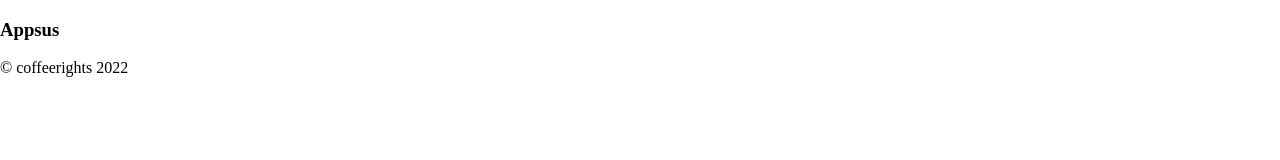
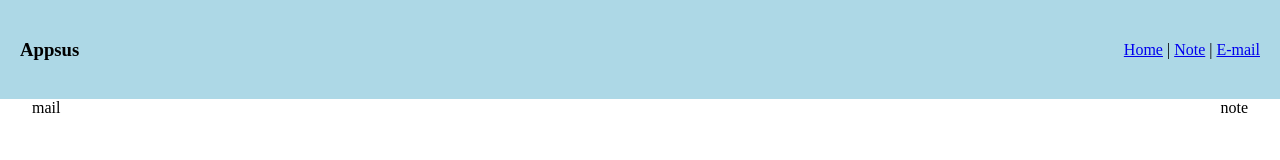
Before and after one commit to eyalyosi/Appsus, a plain HTML site: page index.html in a window 1280 px wide. Drawn offline with Linux system fonts and the light colour scheme.

Commit message:
home-page

```diff
--- /dev/null
+++ b/css/basic/header.css
@@ -0,0 +1,7 @@
+.app-header {
+    background-color: lightblue;
+}
+
+.main-header {
+    padding: 20px;
+}
--- a/css/basic/helper.css
+++ b/css/basic/helper.css
@@ -0,0 +1,11 @@
+.flex {
+    display: flex;
+}
+
+.space {
+    justify-content: space-between;
+}
+
+.align {
+    align-items: center;
+}
--- a/css/basic/layout.css
+++ b/css/basic/layout.css
@@ -0,0 +1,4 @@
+.main-layout {
+    width: 95vw;
+    margin: 0 auto;
+}
--- a/css/main.css
+++ b/css/main.css
@@ -5,6 +5,8 @@
 @import 'basic/helper.css';
 @import 'basic/layout.css';
 @import 'basic/vars.css';
+@import 'basic/header.css';
+
 
 /* apps */
 
--- /dev/null
+++ b/js/apps/mail/pages/mail-app.cmp.js
@@ -0,0 +1,14 @@
+
+    export default {
+    template:`
+    <h1>mail</h1>
+    `,
+    data() {
+        return {
+
+        }
+    },
+    created(){},
+    methods:{},
+    computed:{},
+    }
--- /dev/null
+++ b/js/apps/note-app/pages/note-app.cmp.js
@@ -0,0 +1,11 @@
+export default {
+  template: `
+<h1>note</h1>
+`,
+  data() {
+    return {};
+  },
+  created() {},
+  methods: {},
+  computed: {},
+};
--- a/js/cmps/app-header.cmp.js
+++ b/js/cmps/app-header.cmp.js
@@ -1,15 +1,16 @@
 export default {
     template:`
         <header class="app-header">
+            <div class="main-header flex space align">
             <div class="logo">
                 <h3>Appsus</h3>
             </div>
-            <!-- <nav class="nav-bar">
+            <nav class="nav-bar">
                 <router-link to="/">Home</router-link> |
-                <router-link to="/car">Cars</router-link> |
-                <router-link to="/about">About</router-link>
-
-            </nav> -->
+                <router-link to="/note">Note</router-link> |
+                <router-link to="/mail">E-mail</router-link>
+            </nav>
+            </div>
         </header>
 
     `
--- a/js/main.js
+++ b/js/main.js
@@ -1,5 +1,4 @@
 import { router } from './router.js';
-import appFooter from './cmps/app-footer.cmp.js';
 import appHeader from './cmps/app-header.cmp.js';
 import userMsg from './cmps/user-msg.cmp.js';
 
@@ -10,13 +9,13 @@ const options = {
         <section>
             <app-header />
             <user-msg />
-            <!-- <router-view /> -->
-            <app-footer />
+            <router-view />
+
         </section>
     `,
     components: {
         appHeader,
-        appFooter,
+
         userMsg
     }
 };
--- a/js/pages/home-page.js
+++ b/js/pages/home-page.js
@@ -1,7 +1,9 @@
 export default {
     template:`
-        <section class="home-page app-main">
-            <h3>Home sweet home</h3>
+    <!-- todo add image +onclick to navigate -->
+        <section class="home-page app-main main-layout flex space">
+            <div class="mail">mail</div>
+            <div class="note">note</div>
         </section>
     `,
 }
```
Also changed, not shown: js/router.js (+10 -10 lines), js/apps/keep/service/note.service.js (deleted), js/apps/mail/pages/mail-index.cmp.js (deleted), js/apps/note-app/cmps/note-filter.cmp.js (added), js/apps/note-app/cmps/note-list.cmp.js (added), js/apps/note-app/cmps/note-preview.cmp.js (added), js/apps/note-app/pages/note-details.cmp.js (added), js/apps/note-app/service/note.service.js (added).
